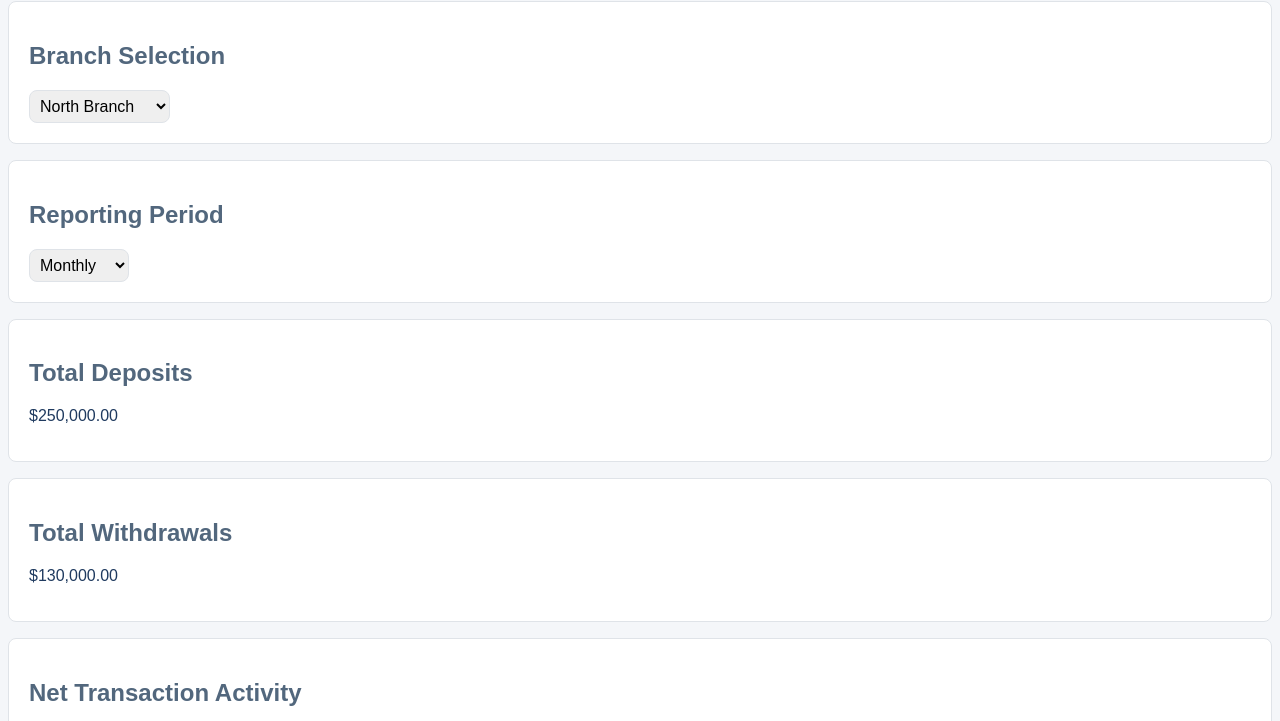
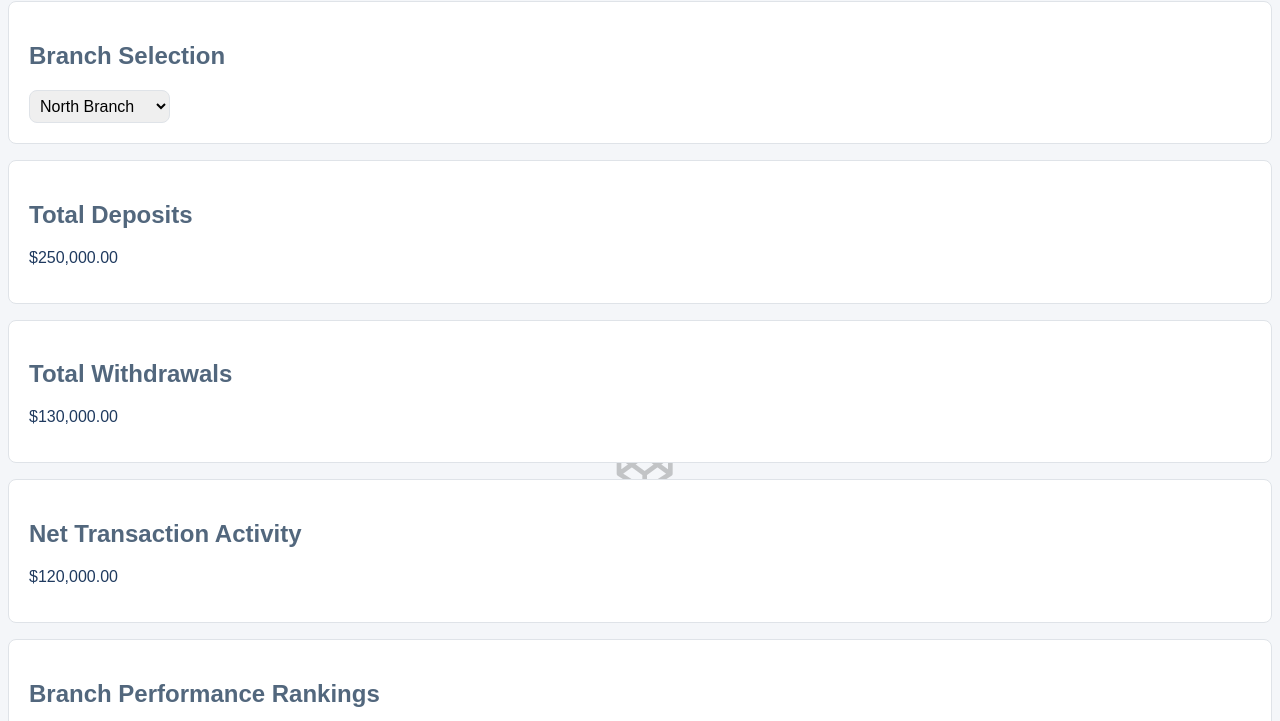
Before and after one commit to richschumann/bank-transaction-analysis, a plain HTML site: page index.html in a window 1280 px wide. Shown: the part 79-800 px from the top of the page. Drawn offline with Linux system fonts and the light colour scheme.

Commit message:
Remove reporting period section from index.html
Removed reporting period section from the HTML.

```diff
--- a/index.html
+++ b/index.html
@@ -16,14 +16,6 @@
       <option value="North Branch">North Branch</option>
       <option value="South Branch">South Branch</option>
       <option value="Central Branch">Central Branch</option>
-    </select>
-  </section>
-
-  <section>
-    <h2>Reporting Period</h2>
-    <select id="report-period">
-      <option value="monthly">Monthly</option>
-      <option value="quarterly">Quarterly</option>
     </select>
   </section>
 
```
